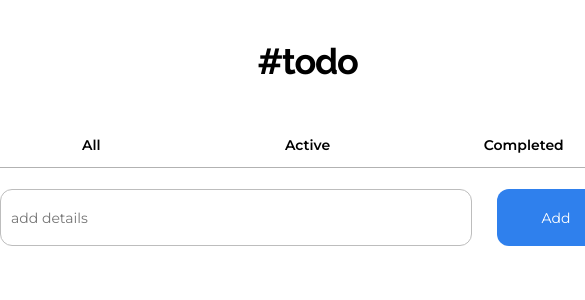
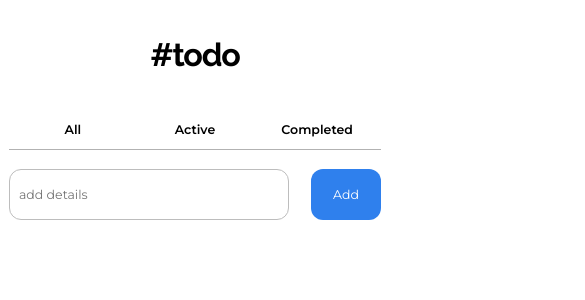
Before and after one commit to FrancoBaig/Todo-app, a React (Create React App) app: page / in a window 390 px wide. Shown: the top 300 px of the page, 585 px wide, since content can reach past the window. Built offline with nearby package versions, Linux system fonts and the light colour scheme.

Commit message:
responsive

```diff
--- a/src/App.css
+++ b/src/App.css
@@ -1,7 +1,8 @@
 .App {
-    width: 61.5rem;
-    height: 36rem;
+    max-width: 61.5rem;
+    /* height: 36rem; */
     margin: 0 auto;
+    padding: 0 1rem;
 }
 
 .title {
@@ -85,7 +86,6 @@
 
 /* Task List */
 .task-list {
-    /* Cambiar esto, no me gusta */
     display: flex;
     flex-direction: column;
     gap: 1rem;
@@ -163,3 +163,23 @@
     text-decoration: line-through;
     opacity: 0.6;
 }
+
+
+@media screen and (max-width: 500px) {
+    html {
+        font-size: 56%;
+    }
+
+    .section-btn:nth-child(2) {
+        margin: 0 2rem;
+    }
+
+    .task-label {
+        font-size: 1.6rem;
+    }
+
+    .checkbox {
+        width: 2rem;
+        height: 2rem;
+    }
+}
```
